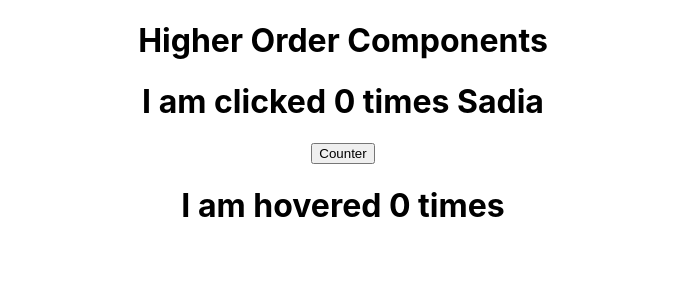
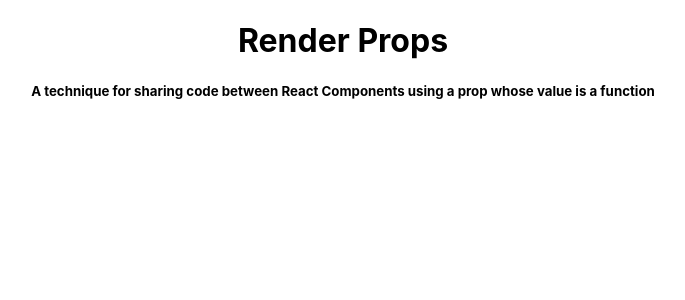
Before and after one commit to Sadia-hub/p1, a React (Create React App) app: page / in a window 1280 px wide. Shown: the top 300 px of the page, without its empty margins (297-982 px from the left). Built offline with nearby package versions, Linux system fonts and the light colour scheme.

Commit message:
render props

```diff
--- a/src/App.js
+++ b/src/App.js
@@ -1,13 +1,11 @@
 import './App.css';
-import Counter from './components/Counter';
-import HoverCounter from './components/HoverCounter';
+
 
 function App() {
   return (
     <div className="App">
-      <h1>Higher Order Components</h1>
-     <Counter name="Sadia"/>
-     <HoverCounter/>
+      <h1>Render Props</h1>
+      <h5>A technique for sharing code between React Components using a prop whose value is a function</h5>
     </div>
   );
 }
--- a/src/components/Counter.js
+++ /dev/null
@@ -1,13 +0,0 @@
-import counterHOC from "./counterHOC";
-
-const Counter = ({count, handleCounter, name}) =>{
-
-    return <>
-    <h1>I am clicked {count} times {name}</h1>
-    <button
-    onClick={handleCounter}
-    >Counter</button>
-    </>
-}
-
-export default counterHOC(Counter,4);
--- a/src/components/HoverCounter.js
+++ /dev/null
@@ -1,14 +0,0 @@
-import counterHOC from "./counterHOC";
-
-const HoverCounter = ({count, handleCounter, name="Sadia"})=>{
-
-    return<>
-    <h1
-    onMouseOver={handleCounter}
-    >
-        I am hovered {count} times
-    </h1>
-    </>
-}
-
-export default counterHOC(HoverCounter,2);
--- a/src/components/counterHOC.js
+++ /dev/null
@@ -1,27 +0,0 @@
-import { useState } from "react"
-
-const counterHOC = (OriginalComponent, increment) =>{
-
-
-    const Component = (props)=>{
-
-        const[count,setCount] = useState(0);
-
-        const handleCounter = () =>{
-            setCount((prev)=>prev+increment);
-        }
-
-        return <OriginalComponent
-        count={count}
-        handleCounter={handleCounter}
-        {...props}
-        />
-    }
-
-    return Component;
-}
-
-export default counterHOC;
-
-
-//we have reused the couting functionality in both Counter and HoverCounter components
```
